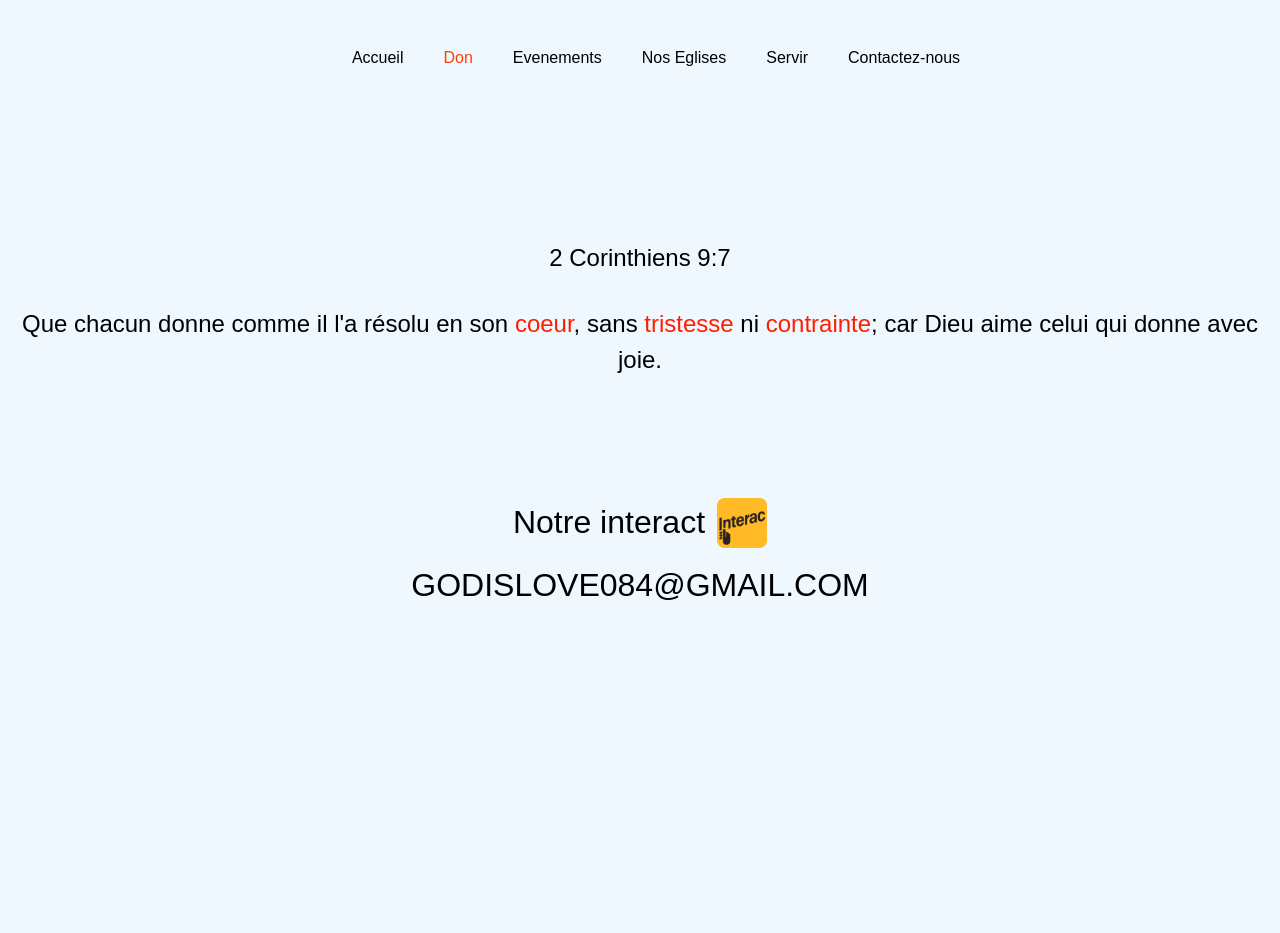
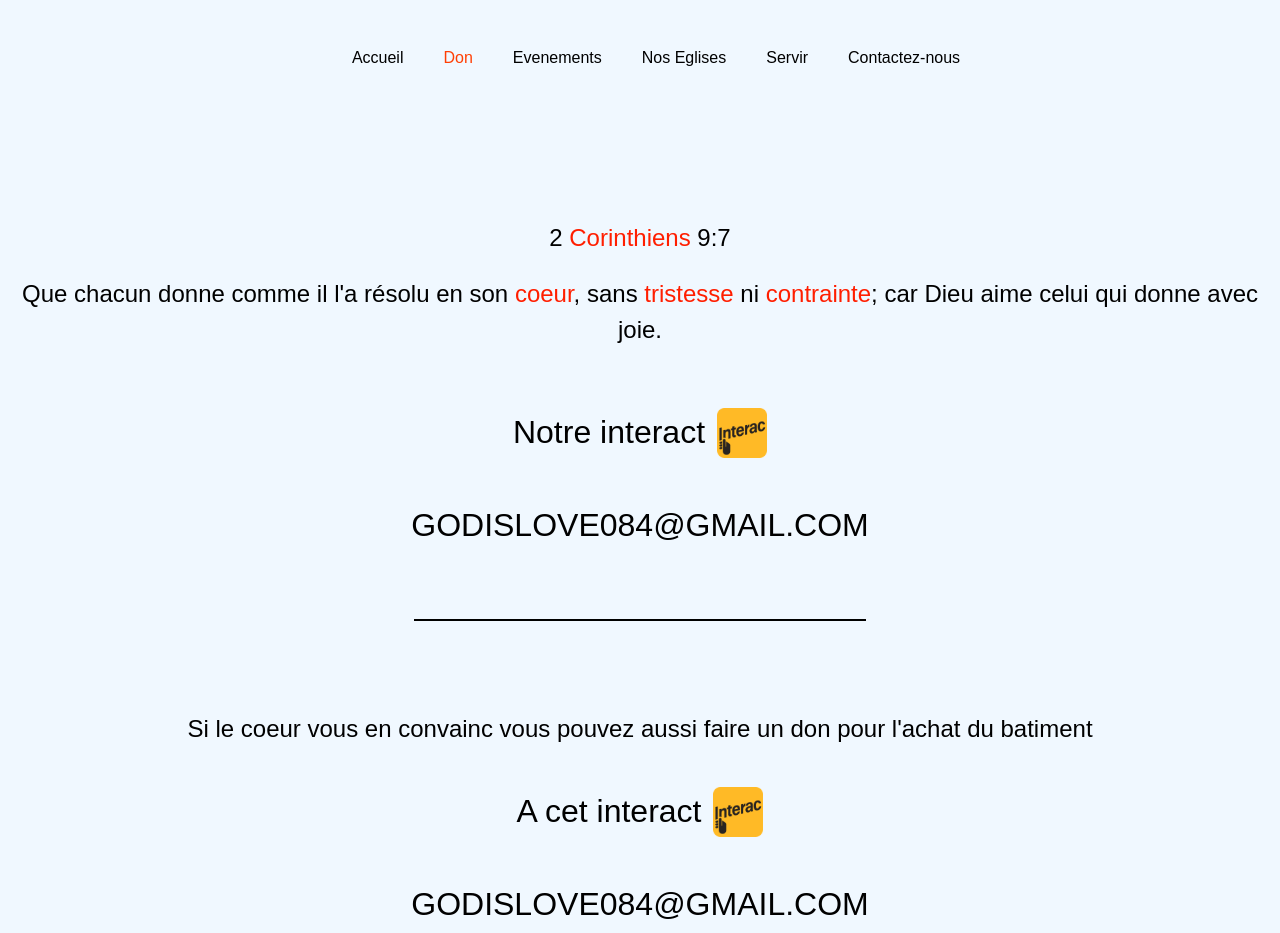
Before and after one commit to exauce-panda/God-is-love, a Next.js app: page /don in a window 1280 px wide. Shown: the top 933 px of the page. Built offline with nearby package versions, Linux system fonts and the light colour scheme.

Commit message:
embellissement

```diff
--- a/components/Description.jsx
+++ b/components/Description.jsx
@@ -5,7 +5,7 @@ import logo_un from "@/public/logos/facebook.png"
 import logo_deux from "@/public/logos/instagram.png"
 import logo_trois from "@/public/logos/youtube.png"
 import logo_quatre from "@/public/logos/tiktok.png"
-import logo from "@/public/logos/logoGilc.png"
+import logo from "@/public/logos/logoGilc.jpg"
 import LatestVideos from "@/components/LatestVideo.jsx"
 import Link from 'next/link'; // Importation du composant Link de Next.js pour la navigation
 import { usePathname } from 'next/navigation'; // Importation du hook usePathname pour obtenir le chemin d'accès actuel
--- a/components/MenuNav.jsx
+++ b/components/MenuNav.jsx
@@ -1,7 +1,5 @@
 'use client'
 import styles from "./menuNav.module.css"
-import Image from "next/legacy/image";
-import logo from "@/public/logos/logoGilc.png"
 import Link from 'next/link'; // Importation du composant Link de Next.js pour la navigation
 import { usePathname } from 'next/navigation'; // Importation du hook usePathname pour obtenir le chemin d'accès actuel
 // Définition du composant fonctionnel MenuNav
--- a/components/description.module.css
+++ b/components/description.module.css
@@ -55,4 +55,5 @@
   display: flex;
   justify-content: center;
   padding-top: 60px;
+  background: transparent;
 }
--- a/components/don.jsx
+++ b/components/don.jsx
@@ -4,7 +4,7 @@ import Image from "next/legacy/image";
 export default function don(){
 return(
     <div className={styles.bob}>
-        <div className={styles.verset}>2 Corinthiens 9:7</div>
+        <div className={styles.verset}>2 <span className={styles.txt}>Corinthiens </span>9:7</div>
         <div className={styles.text}>Que chacun donne comme il l'a résolu en son <span className={styles.txt}>coeur</span>, sans <span className={styles.txt}>tristesse</span> ni <span className={styles.txt}>contrainte</span>; car Dieu aime celui qui donne avec joie.</div>
         <div className={styles.paiements}>
         <div className={styles.m_paiement}>
@@ -14,7 +14,16 @@ return(
             <Image src={logo} alt="logo interac" width={50} height={50} />
         </div>
         </div>
-        <div>GODISLOVE084@GMAIL.COM</div>
+        <div className={styles.mail}>GODISLOVE084@GMAIL.COM</div>
+        <div className={styles.line}></div>
+        <div className={styles.batiment}>Si le coeur vous en convainc vous pouvez aussi faire un don pour l'achat du batiment</div>
+        <div className={styles.interac}>
+        <div>A cet interact</div>
+        <div className={styles.image}>
+            <Image src={logo} alt="logo interac" width={50} height={50} />
+        </div>
+        </div>
+        <div className={styles.mail}>GODISLOVE084@GMAIL.COM</div>
         </div>
         </div>
     </div>
--- a/components/don.module.css
+++ b/components/don.module.css
@@ -6,12 +6,12 @@
 }
 .verset{
     font-size:x-large;
-    padding-top: 60px;
-    padding-bottom: 30px;
+    padding-top: 40px;
+    padding-bottom: 20px;
 }
 .text{
     font-size: x-large;
-    padding-bottom: 80px;
+    padding-bottom: 20px;
 }
 .paiements{
     display: flex;
@@ -33,3 +33,19 @@
 .txt{
     color: rgb(255, 30, 0);
 }
+.batiment{
+    font-size: x-large;
+    margin-top: 90px;
+    padding-bottom: 40px;
+}
+.mail{
+    margin-top: 30px;
+    padding-bottom: 50px;
+}
+.line {
+    width: 50%;  /* Modifier la longueur en pourcentage ou pixels */
+    height: 2px;  /* Épaisseur de la ligne */
+    background-color: black; /* Couleur de la ligne */
+    border: none; /* Supprime la bordure par défaut */
+    margin: 20px auto; /* Centrer la ligne */
+}
--- a/components/evenements.jsx
+++ b/components/evenements.jsx
@@ -20,6 +20,8 @@ export default function evenements() {
 
   return (
     <div className={`text-black container py-5`}>
+      <div className={`text-black ${styles.top}`}> ICI VOUS POURREZ VOIR NOS EVEMENTS ACTUELLE ET A VENIR</div>
+      <div className={styles.line_un}></div>
       <div className="row">
         {/* Mapping sur la liste d'événements pour les afficher */}
         {currentEvents.map((event) => (
@@ -34,6 +36,7 @@ export default function evenements() {
           </div>
         ))}
       </div>
+      <div className={styles.line}></div>
     </div>
   );
 }
--- a/components/evenements.module.css
+++ b/components/evenements.module.css
@@ -13,3 +13,24 @@
 .titre{
     color: rgb(255, 30, 0);
 }
+.line {
+    width: 100%;  /* Modifier la longueur en pourcentage ou pixels */
+    height: 1.5px;  /* Épaisseur de la ligne */
+    background-color: black; /* Couleur de la ligne */
+    border: none; /* Supprime la bordure par défaut */
+    margin: 20px auto; /* Centrer la ligne */
+}
+.line_un {
+    width: 100%;  /* Modifier la longueur en pourcentage ou pixels */
+    height: 1.5px;  /* Épaisseur de la ligne */
+    background-color: black; /* Couleur de la ligne */
+    border: none; /* Supprime la bordure par défaut */
+    margin: 20px auto; /* Centrer la ligne */
+    margin-bottom: 90px;
+}
+.top{
+    display: flex;
+    justify-content: center;
+    font-size: xx-large;
+    margin-top: 50px;
+}
--- a/components/nos_eglises.jsx
+++ b/components/nos_eglises.jsx
@@ -4,11 +4,9 @@ import pasteur from "@/public/images/pasteur.jpg"
 export default function nos_eglises(){
     return(
         <div className={styles.bob}>
-            <h1>
-                 NOTRE MINISTERE
-            </h1>
             <div className={styles.slogan_primaire}>
             <div className={styles.slogan_secondaire}>
+            <div className={styles.titre}>NOTRE MINISTERE</div>
             <div className={styles.slogan}>" TRANSFORMÉ PAR L'AMOUR DE DIEU POUR TRANSFORMER LE MONDE, CAR IL N'Y A QUE L'AMOUR QUI TRANSFORME."</div>
             </div>
             </div>
--- a/components/nos_eglises.module.css
+++ b/components/nos_eglises.module.css
@@ -7,6 +7,7 @@
 .slogan_primaire{
     display: flex;
     justify-content: center;
+    margin-right: 170px;
 }
 .slogan_secondaire{
     width: 720px;
@@ -36,3 +37,6 @@
 .adresse{
     font-size:larger;
 }
+.titre{
+    font-size: 90px;
+}
--- a/components/service.jsx
+++ b/components/service.jsx
@@ -8,10 +8,9 @@ export default function  service(){
   // Rendu du composant
   return(
     <div className={`${styles.bob}`}>
-      <div>
+      <div className={styles.text_primaire}>
         Vous pouvez servir dans differents groupes choisissez celui qui vous conviendra le mieux
       </div>
-
       <div className={`${styles.titre}`}>
         Rejoinez une equipe
       </div>
```
Also changed, not shown: components/service.module.css (+8 -1 lines), public/logos/logoGilc.jpg (added), public/logos/logoGilc.png (deleted).
